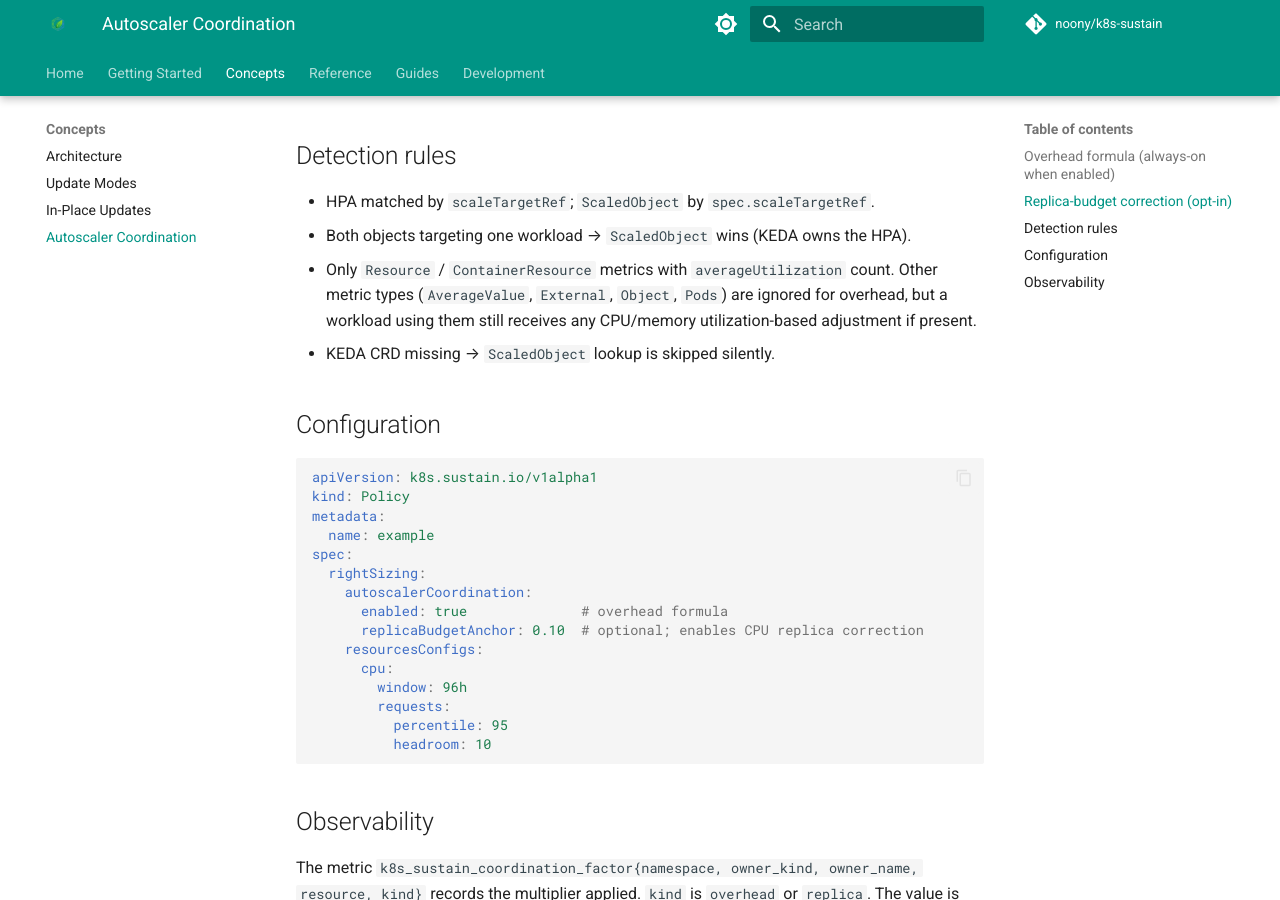
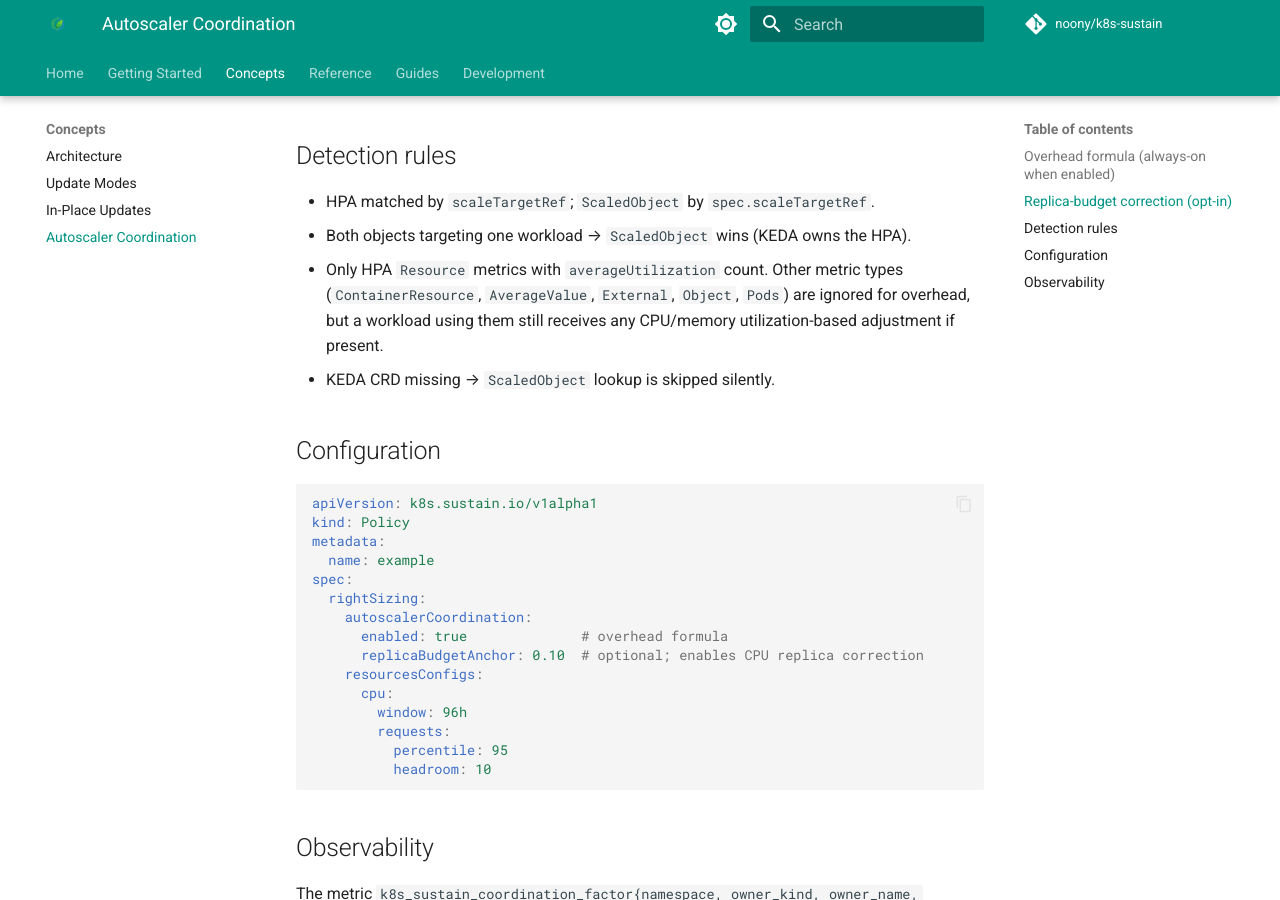
Before and after one commit to noony/k8s-sustain, an MkDocs documentation site: the page built from docs/concepts/autoscaler-coordination.md, in a window 1280 px wide and 900 px high, scrolled down 914 px. Built offline with MkDocs 1.6.1 and Material for MkDocs 9.7.7, drawn with Linux system fonts in a browser that asks for light colours; comment, search, counter and statistics services are not loaded.

Commit message:
docs: drop ContainerResource from coordination metric list
The detection code in internal/autoscaler/autoscaler.go:125 only matches
ResourceMetricSourceType — ContainerResource metrics fall through into
the unknown branch. Move ContainerResource into the ignored-types list.

```diff
--- a/docs/concepts/autoscaler-coordination.md
+++ b/docs/concepts/autoscaler-coordination.md
@@ -43,8 +43,8 @@ does.
 - HPA matched by `scaleTargetRef`; `ScaledObject` by `spec.scaleTargetRef`.
 - Both objects targeting one workload → `ScaledObject` wins (KEDA owns the
   HPA).
-- Only `Resource` / `ContainerResource` metrics with `averageUtilization`
-  count. Other metric types (`AverageValue`, `External`, `Object`, `Pods`)
+- Only HPA `Resource` metrics with `averageUtilization` count. Other metric
+  types (`ContainerResource`, `AverageValue`, `External`, `Object`, `Pods`)
   are ignored for overhead, but a workload using them still receives any
   CPU/memory utilization-based adjustment if present.
 - KEDA CRD missing → `ScaledObject` lookup is skipped silently.
```
